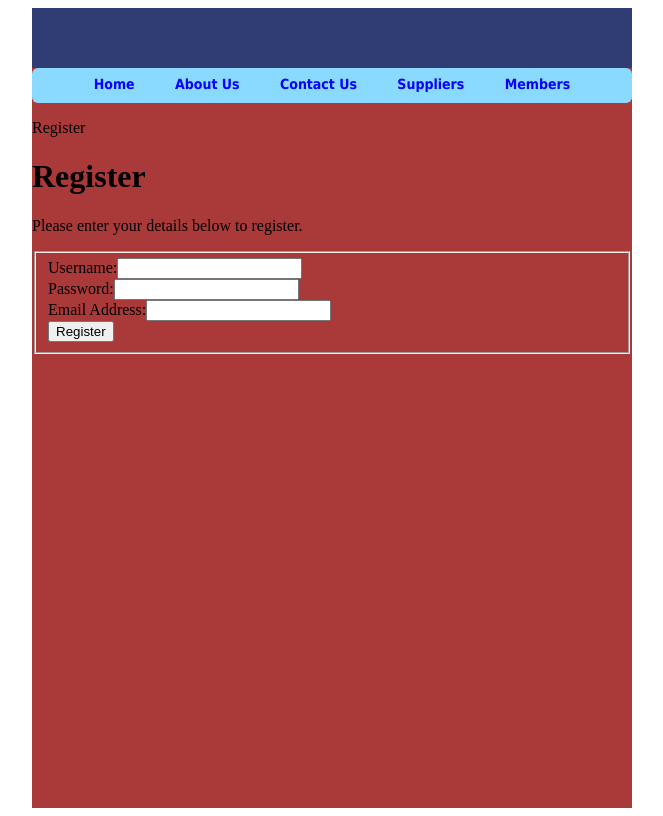
After one commit to zhen1/IFB299, a PHP site: page /register.php in a window 1280 px wide. The commit adds this page. Shown: the whole page, without its empty margins (308-971 px from the left). Run offline with PHP 8.4, Linux system fonts and the light colour scheme.

Commit message:
updated the members page, added register page

```diff
--- /dev/null
+++ b/register.php
@@ -0,0 +1,80 @@
+<?php include "base.php"; ?>
+<!DOCTYPE html PUBLIC "-//W3C//DTD XHTML 1.0 Strict//EN" "http://www.w3.org/TR/xhtml1/DTD/xhtml1-strict.dtd">
+
+<html >
+  <head>
+    <meta charset="UTF-8">
+    <title>Members</title>
+        <link rel="stylesheet" href="css/style.css">
+  </head>
+
+  <body>
+
+<div id="main">
+  <div id="banner">
+
+  </div>
+  <div id="menu">
+    <ul>
+      <li><a href="index.php">Home</a></li>
+      <li><a href="aboutus.php">About Us</a></li>
+      <li><a href="contactus.php">Contact Us</a></li>
+      <li><a href="suppliers.php">Suppliers</a></li>
+      <li><a href="members.php">Members</a></li>
+    </ul>
+  </div>
+  <p>Register</p>
+
+<?php
+if(!empty($_POST['username']) && !empty($_POST['password']))
+{
+    $username = mysql_real_escape_string($_POST['username']);
+    $password = md5(mysql_real_escape_string($_POST['password']));
+    $email = mysql_real_escape_string($_POST['email']);
+
+     $checkusername = mysql_query("SELECT * FROM users WHERE Username = '".$username."'");
+
+     if(mysql_num_rows($checkusername) == 1)
+     {
+        echo "<h1>Error</h1>";
+        echo "<p>Sorry, that username is taken. Please go back and try again.</p>";
+     }
+     else
+     {
+        $registerquery = mysql_query("INSERT INTO users (Username, Password, EmailAddress) VALUES('".$username."', '".$password."', '".$email."')");
+        if($registerquery)
+        {
+            echo "<h1>Success</h1>";
+            echo "<p>Your account was successfully created. Please <a href=\"index.php\">click here to login</a>.</p>";
+        }
+        else
+        {
+            echo "<h1>Error</h1>";
+            echo "<p>Sorry, your registration failed. Please go back and try again.</p>";
+        }
+     }
+}
+else
+{
+    ?>
+
+   <h1>Register</h1>
+
+   <p>Please enter your details below to register.</p>
+
+    <form method="post" action="register.php" name="registerform" id="registerform">
+    <fieldset>
+        <label for="username">Username:</label><input type="text" name="username" id="username" /><br />
+        <label for="password">Password:</label><input type="password" name="password" id="password" /><br />
+        <label for="email">Email Address:</label><input type="text" name="email" id="email" /><br />
+        <input type="submit" name="register" id="register" value="Register" />
+    </fieldset>
+    </form>
+
+    <?php
+}
+?>
+
+</div>
+</body>
+</html>
```
Also changed, not shown: members.php (+0 -54 lines).
